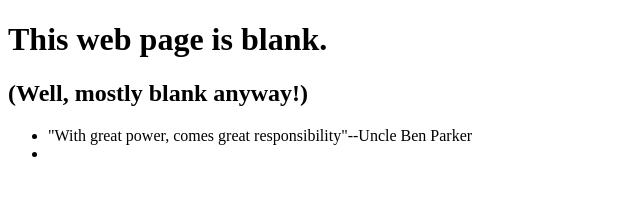
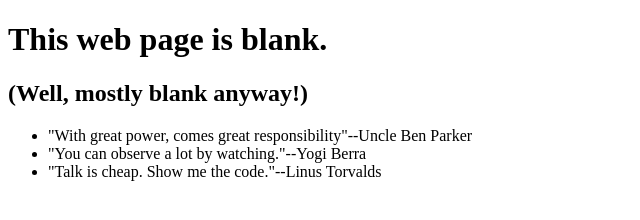
Before and after one commit to vimalavictor/0main_openSAP_repo, a plain HTML site: page index.html in a window 1280 px wide. Shown: the whole page, without its empty margins (0-640 px from the left). Drawn offline with Linux system fonts and the light colour scheme.

Commit message:
added quote by Linus Torvalds

```diff
--- a/index.html
+++ b/index.html
@@ -10,7 +10,8 @@
 		<h2>(Well, mostly blank anyway!)</h2>
 		<ul>
 			<li>"With great power, comes great responsibility"--Uncle Ben Parker</li>
-			<li></li>
+			<li>"You can observe a lot by watching."--Yogi Berra</li>
+			<li>"Talk is cheap. Show me the code."--Linus Torvalds</li>
 		</ul>
 	</body>
 </html>
```
